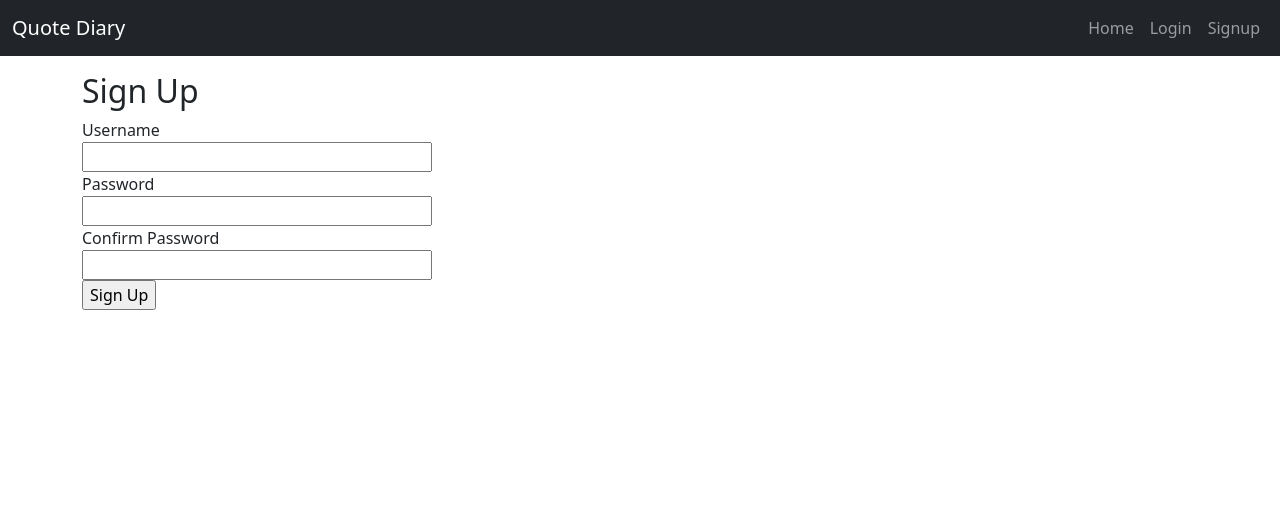
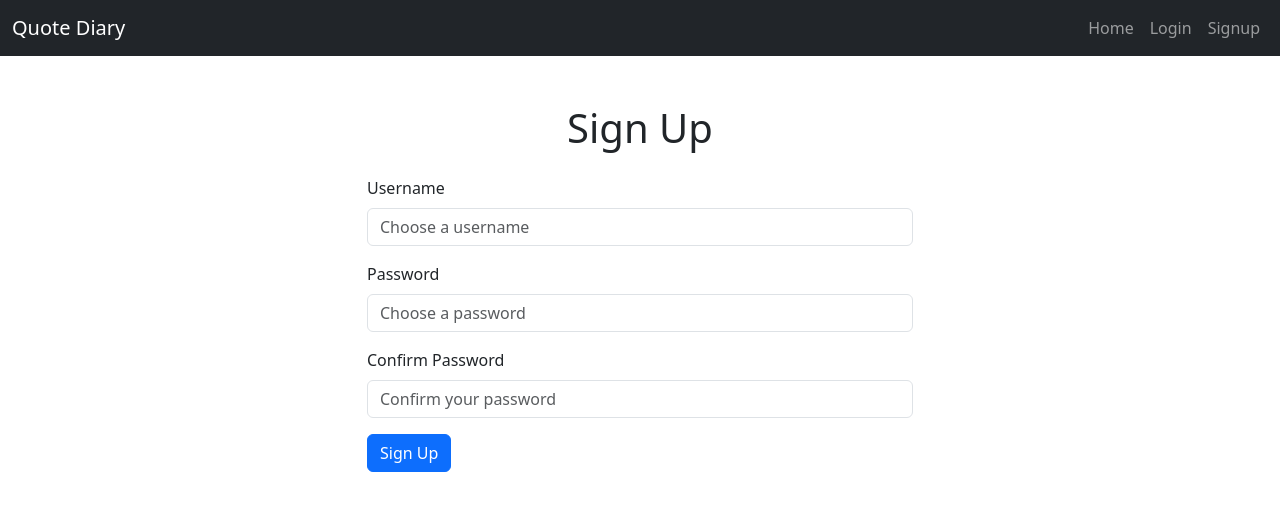
Before and after one commit to CroftsDeveloper/Quote_Diary, a Flask app: page /signup in a window 1280 px wide. Shown: the top 511 px of the page. Run offline with Flask 3, Linux system fonts and the light colour scheme; some libraries are stand-ins or nearby versions.

Commit message:
Update signup Form with Bootstrap Styling
**Form Layout Enhancement**:
- Applied Bootstrap classes to the form, updating its layout and aesthetics

**Input Field Styling**:
- Enhanced the styling of username and password fields using Bootstrap's form-control class

**Submit Button Styling**:
- Upgraded the submit button with Bootstrap's button styling,

```diff
--- a/templates/index.html
+++ b/templates/index.html
@@ -9,9 +9,7 @@
     <!-- Introduction Container -->
     <div class="introduction-container container text-center mt-3">
         <h2 class="intro-title">Discover the Benefits</h2>
-        <p class="intro-text">Welcome to your Quote Diary! A personal vault for collecting the quotes that matter to you.
-            Here, you can store the essence of inspiration from your daily life. Take the opportunity to curate your own
-            source of motivation!</p>
+        <p class="intro-text">Welcome to your Quote Diary! A personal vault for collecting the quotes that matter to you. Sign up and begin to store the inspiration from your daily life!</p>
     </div>
 
     <!-- Main content based on user authentication -->
--- a/templates/signup.html
+++ b/templates/signup.html
@@ -1,32 +1,35 @@
 {% extends 'base.html' %}
 
 {% block content %}
-    <h2>Sign Up</h2>
-    <form method="post">
+    <main class="container mt-5" role="main">
+        <!-- Heading -->
+        <h1 class="mb-4 text-center">Sign Up</h1>
+
+        <!-- Updating form layout with Bootstrap classes -->
+        <form method="post" class="w-50 mx-auto">
             {{ form.hidden_tag() }}
-        <div class="form-group">
-            {{ form.username.label }}<br>
-            {{ form.username(size=32) }}
+            <div class="form-group mb-3">
+                {{ form.username.label(class="form-label") }}
+                {{ form.username(class="form-control", placeholder="Choose a username") }}
                 {% if form.username.errors %}
                     <div class="error">{{ form.username.errors[0] }}</div>
                 {% endif %}
             </div>
-        <div class="form-group">
-            {{ form.password.label }}<br>
-            {{ form.password(size=32) }}
+            <div class="form-group mb-3">
+                {{ form.password.label(class="form-label") }}
+                {{ form.password(class="form-control", placeholder="Choose a password") }}
                 {% if form.password.errors %}
                     <div class="error">{{ form.password.errors[0] }}</div>
                 {% endif %}
             </div>
-        <div class="form-group">
-            {{ form.confirm_password.label }}<br>
-            {{ form.confirm_password(size=32) }}
+            <div class="form-group mb-3">
+                {{ form.confirm_password.label(class="form-label") }}
+                {{ form.confirm_password(class="form-control", placeholder="Confirm your password") }}
                 {% if form.confirm_password.errors %}
                     <div class="error">{{ form.confirm_password.errors[0] }}</div>
                 {% endif %}
             </div>
-        <div class="form-group">
-            {{ form.submit() }}
-        </div>
+            {{ form.submit(class="btn btn-primary") }}
         </form>
+    </main>
 {% endblock %}
```
Lines whose indentation alone changed are shown as unchanged.
